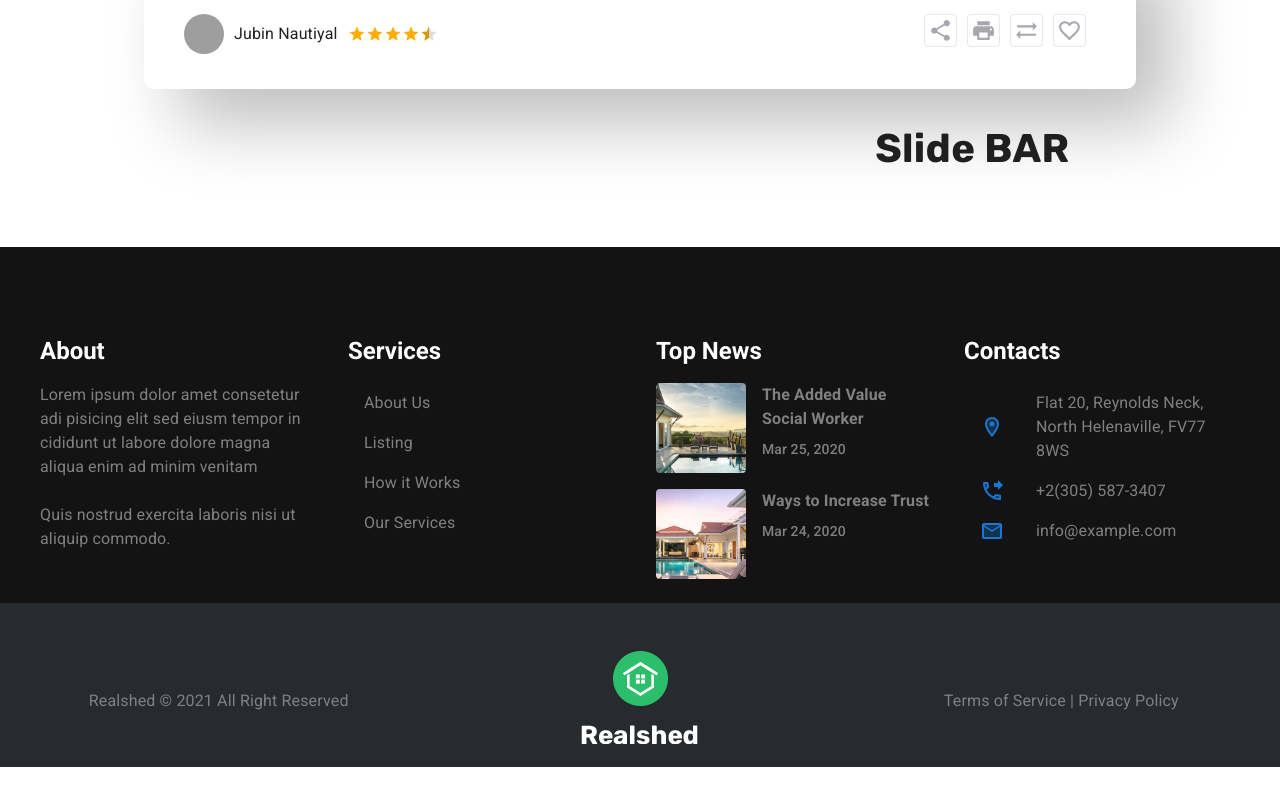
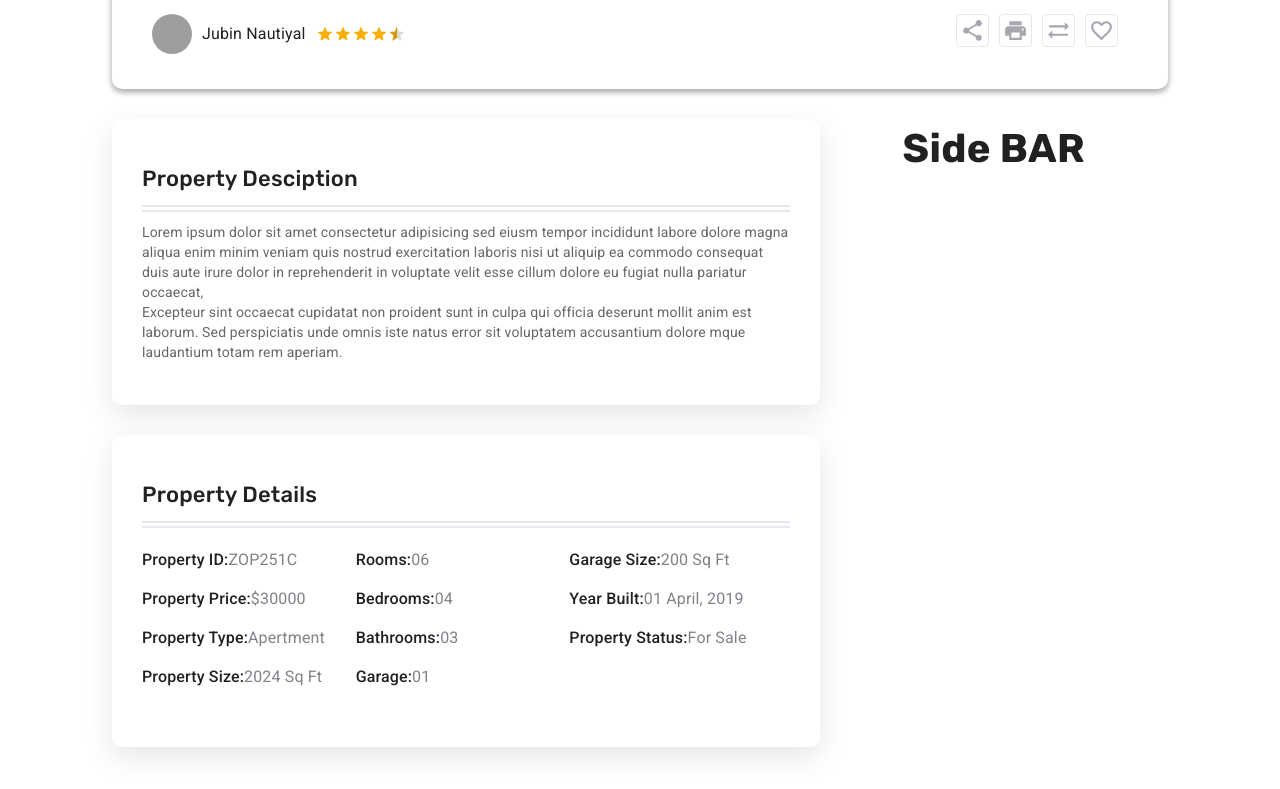
Before and after one commit to RiyaadHossain/Hoteltastic-Client, a React (Create React App) app: page /property in a window 1280 px wide. Shown: the part 511-1300 px from the top of the page. Before the commit the page ends 1278 px from the top, so only its background shows below. Built offline with nearby package versions, Linux system fonts and the light colour scheme; grey boxes are pictures that could not be loaded.

Commit message:
complete property desciption and details

```diff
--- a/src/Pages/Property/Properties.jsx
+++ b/src/Pages/Property/Properties.jsx
@@ -4,6 +4,8 @@ import Background from '../../Assets/Background/callToActionBg.png'
 import ChevronRightIcon from '@mui/icons-material/ChevronRight';
 import ApartmentHeading from './ApartmentHeading';
 import PropertySideBar from './PropertySideBar';
+import PropertyDescription from './PropertyDescription';
+import PropertyDetails from './PropertyDetails';
 
 const Properties = () => {
     return (
@@ -44,23 +46,29 @@ const Properties = () => {
                     lg: '100px 80px',
                 },
                 maxWidth: {
-                    md: "90%",
-                    xl: "80%"
+                    md: "95%",
+                    xl: "70%"
                 },
                 mx: 'auto',
             }}>
                 <ApartmentHeading />
+
                 <Box sx={{
                     display: "flex",
                     marginTop: "30px"
                 }}>
+
+                    {/* Property Main */}
                     <Box sx={{
                         width: {
                             md: "67%",
                         },
                     }}>
+                       <PropertyDescription />
+                       <PropertyDetails />
+                    </Box>
 
-                    </Box>
+                    {/* Property Side Bar */}
                     <Box sx={{
                         width: {
                             md: "33%",
@@ -68,6 +76,7 @@ const Properties = () => {
                     }}>
                         <PropertySideBar />
                     </Box>
+
                 </Box>
 
             </Box>
--- a/src/Pages/Property/PropertyDescription.jsx
+++ b/src/Pages/Property/PropertyDescription.jsx
@@ -1,26 +1,42 @@
-import { Typography } from '@mui/material';
+import { Card, CardActionArea, CardContent, Typography } from '@mui/material';
 import { Box } from '@mui/system';
 import React from 'react';
 
 const PropertyDescription = () => {
      return (
-          <Box>
+          <Box sx={{
+               padding: "43px 30px",
+               marginBottom: "30px",
+               backgroundColor: "#ffffff",
+               boxShadow: "0 10px 30px 0px rgb(0 0 0 / 10%)",
+               borderRadius: "10px",
+          }}>
                <Typography
                     sx={{
                          fontWeight: '500',
                          fontFamily: "'Rubik', sans-serif",
+                         borderBottom: "2px solid #e5e7ec",
+                         paddingBottom: "10px",
                          fontSize: {
-						xs: '38px',
-						sm: '45px',
-						md: '40px',
+                              md: '22px',
                          },
                     }}
-				fontWeight="bold"
+               // fontWeight="bold"
                >
                     Property Desciption
                </Typography>
+               <Typography sx={{
+                    borderTop: "2px solid #e5e7ec",
+                    paddingTop: "10px",
+                    marginTop: "3px",
+               }}
+                    variant="body2" color="text.secondary">
+                    Lorem ipsum dolor sit amet consectetur adipisicing sed eiusm tempor incididunt labore dolore magna aliqua enim minim veniam quis nostrud exercitation laboris nisi ut aliquip ea commodo consequat duis aute irure dolor in reprehenderit in voluptate velit esse cillum dolore eu fugiat nulla pariatur occaecat, <br />
 
+                    Excepteur sint occaecat cupidatat non proident sunt in culpa qui officia deserunt mollit anim est laborum. Sed perspiciatis unde omnis iste natus error sit voluptatem accusantium dolore mque laudantium totam rem aperiam.
+               </Typography>
           </Box>
+
      );
 };
 
--- /dev/null
+++ b/src/Pages/Property/PropertyDetails.jsx
@@ -0,0 +1,151 @@
+import { Typography } from '@mui/material';
+import { Box } from '@mui/system';
+import React from 'react';
+
+const PropertyDetails = () => {
+     return (
+          <Box sx={{
+               padding: "43px 30px",
+               marginBottom: "30px",
+               backgroundColor: "#ffffff",
+               boxShadow: "0 10px 30px 0px rgb(0 0 0 / 10%)",
+               borderRadius: "10px",
+          }}>
+               <Typography
+                    sx={{
+                         fontWeight: '500',
+                         fontFamily: "'Rubik', sans-serif",
+                         borderBottom: "2px solid #e5e7ec",
+                         paddingBottom: "10px",
+                         fontSize: {
+                              md: '22px',
+                         },
+                    }}
+               >
+                    Property Details
+               </Typography>
+               <Box sx={{
+                    borderTop: "2px solid #e5e7ec",
+                    paddingTop: "20px",
+                    marginTop: "3px",
+                    display: "flex",
+                    flexWrap: "wrap"
+
+               }}>
+                    <Typography sx={{
+                         display: "flex",
+                         fontWeight: '500',
+                         width: "33%",
+                         marginBottom:"15px"
+
+                    }}
+                    >
+                         Property ID: <Typography color="#808288"> ZOP251C</Typography>
+                    </Typography>
+                    <Typography sx={{
+                         display: "flex",
+                         fontWeight: '500',
+                         width: "33%",
+                         marginBottom:"15px"
+
+                    }}
+                    >
+                         Rooms: <Typography color="#808288"> 06</Typography>
+                    </Typography>
+                    <Typography sx={{
+                         display: "flex",
+                         fontWeight: '500',
+                         width: "33%",
+                         marginBottom:"15px"
+
+                    }}
+                    >
+                         Garage Size: <Typography color="#808288"> 200 Sq Ft</Typography>
+                    </Typography>
+                    <Typography sx={{
+                         display: "flex",
+                         fontWeight: '500',
+                         width: "33%",
+                         marginBottom:"15px"
+
+                    }}
+                    >
+                         Property Price: <Typography color="#808288"> $30000</Typography>
+                    </Typography>
+                    <Typography sx={{
+                         display: "flex",
+                         fontWeight: '500',
+                         width: "33%",
+                         marginBottom:"15px"
+
+                    }}
+                    >
+                         Bedrooms: <Typography color="#808288"> 04</Typography>
+                    </Typography>
+                    <Typography sx={{
+                         display: "flex",
+                         fontWeight: '500',
+                         width: "33%",
+                         marginBottom:"15px"
+
+                    }}
+                    >
+                         Year Built: <Typography color="#808288"> 01 April, 2019</Typography>
+                    </Typography>
+                    <Typography sx={{
+                         display: "flex",
+                         fontWeight: '500',
+                         width: "33%",
+                         marginBottom:"15px"
+
+                    }}
+                    >
+                         Property Type: <Typography color="#808288"> Apertment</Typography>
+                    </Typography>
+                    <Typography sx={{
+                         display: "flex",
+                         fontWeight: '500',
+                         width: "33%",
+                         marginBottom:"15px"
+
+                    }}
+                    >
+                         Bathrooms: <Typography color="#808288"> 03</Typography>
+                    </Typography>
+                    <Typography sx={{
+                         display: "flex",
+                         fontWeight: '500',
+                         width: "33%",
+                         marginBottom:"15px"
+
+                    }}
+                    >
+                         Property Status: <Typography color="#808288"> For Sale</Typography>
+                    </Typography>
+                    <Typography sx={{
+                         display: "flex",
+                         fontWeight: '500',
+                         width: "33%",
+                         marginBottom:"15px"
+
+                    }}
+                    >
+                         Property Size:  <Typography color="#808288"> 2024 Sq Ft</Typography>
+                    </Typography>
+                    <Typography sx={{
+                         display: "flex",
+                         fontWeight: '500',
+                         width: "33%",
+                         marginBottom:"15px"
+
+                    }}
+                    >
+                         Garage:  <Typography color="#808288"> 01</Typography>
+                    </Typography>
+               </Box>
+          </Box>
+
+     );
+};
+
+export default PropertyDetails;
--- a/src/Pages/Property/PropertySideBar.jsx
+++ b/src/Pages/Property/PropertySideBar.jsx
@@ -16,7 +16,7 @@ const PropertySideBar = () => {
 				}}
 				fontWeight="bold"
 			>
-				Slide BAR
+				Side BAR
 			</Typography>
           </Box>
      );
```
Also changed, not shown: src/Pages/Property/ApartmentHeading.jsx (+60 -59 lines). Lines whose indentation alone changed are shown as unchanged.
